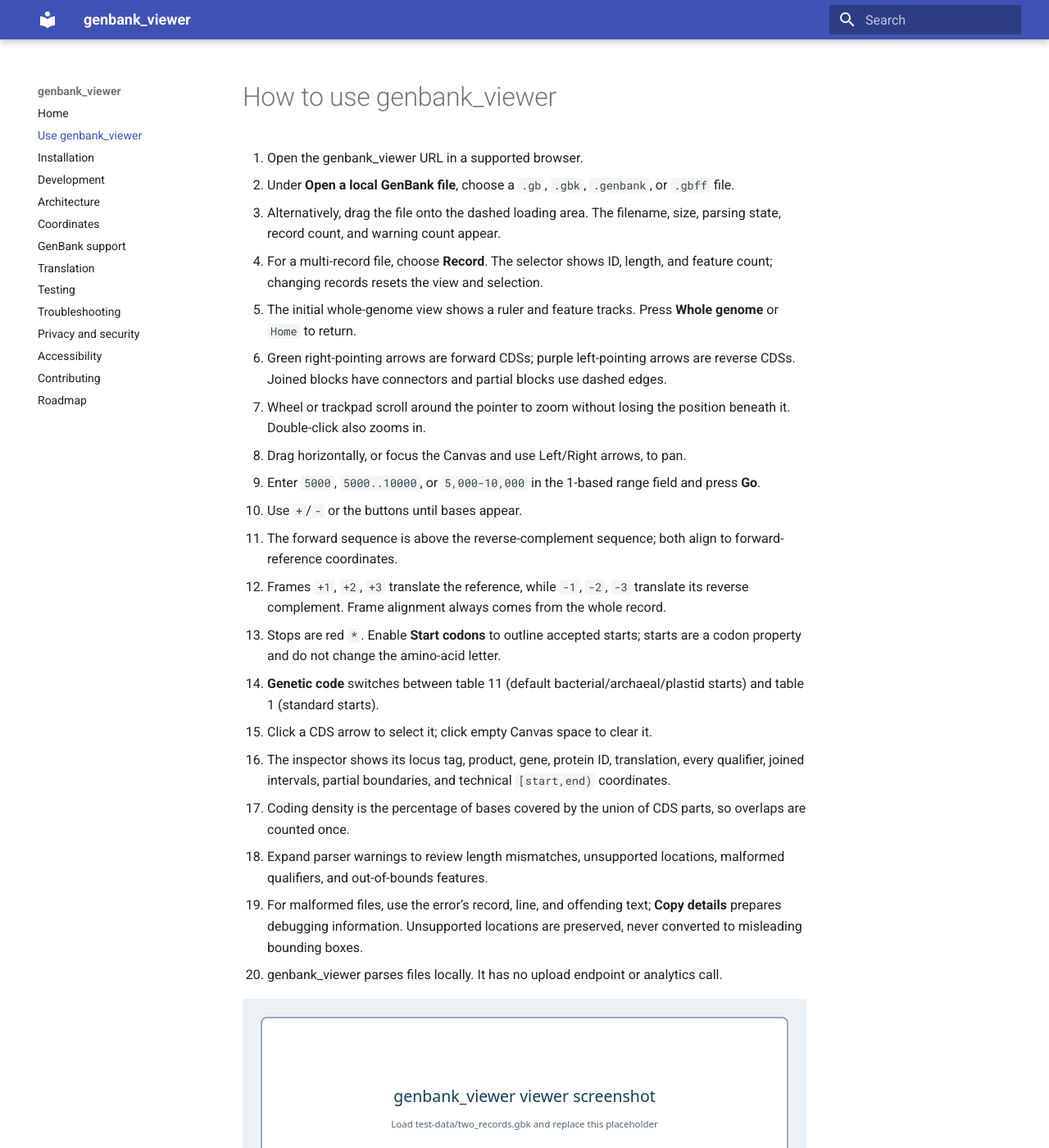
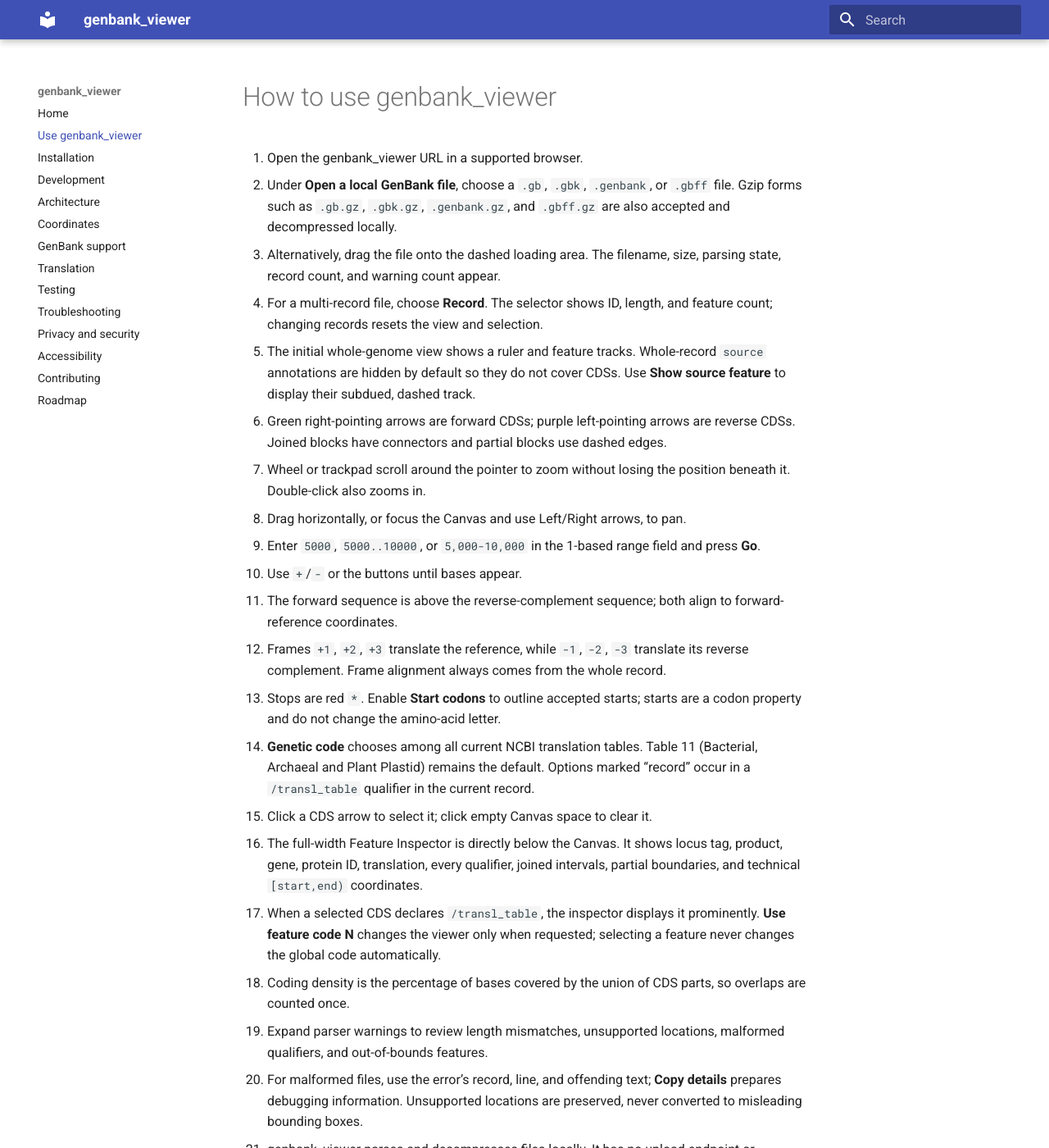
Before and after one commit to linsalrob/genbank_viewer, an MkDocs documentation site: the page built from docs/how-to-use-genbank_viewer.md, in a window 1280 px wide and 1400 px high. Shown: the whole window at 82% size. Built offline with MkDocs 1.6.1 and Material for MkDocs 9.7.7, drawn with Linux system fonts in a browser that asks for light colours; some of the changed text lies outside the part shown.

Commit message:
docs: document viewer controls gzip and translation tables

```diff
--- a/docs/how-to-use-genbank_viewer.md
+++ b/docs/how-to-use-genbank_viewer.md
@@ -1,10 +1,10 @@
 # How to use genbank_viewer
 
 1. Open the genbank_viewer URL in a supported browser.
-2. Under **Open a local GenBank file**, choose a `.gb`, `.gbk`, `.genbank`, or `.gbff` file.
+2. Under **Open a local GenBank file**, choose a `.gb`, `.gbk`, `.genbank`, or `.gbff` file. Gzip forms such as `.gb.gz`, `.gbk.gz`, `.genbank.gz`, and `.gbff.gz` are also accepted and decompressed locally.
 3. Alternatively, drag the file onto the dashed loading area. The filename, size, parsing state, record count, and warning count appear.
 4. For a multi-record file, choose **Record**. The selector shows ID, length, and feature count; changing records resets the view and selection.
-5. The initial whole-genome view shows a ruler and feature tracks. Press **Whole genome** or `Home` to return.
+5. The initial whole-genome view shows a ruler and feature tracks. Whole-record `source` annotations are hidden by default so they do not cover CDSs. Use **Show source feature** to display their subdued, dashed track.
 6. Green right-pointing arrows are forward CDSs; purple left-pointing arrows are reverse CDSs. Joined blocks have connectors and partial blocks use dashed edges.
 7. Wheel or trackpad scroll around the pointer to zoom without losing the position beneath it. Double-click also zooms in.
 8. Drag horizontally, or focus the Canvas and use Left/Right arrows, to pan.
@@ -13,13 +13,16 @@
 11. The forward sequence is above the reverse-complement sequence; both align to forward-reference coordinates.
 12. Frames `+1`, `+2`, `+3` translate the reference, while `-1`, `-2`, `-3` translate its reverse complement. Frame alignment always comes from the whole record.
 13. Stops are red `*`. Enable **Start codons** to outline accepted starts; starts are a codon property and do not change the amino-acid letter.
-14. **Genetic code** switches between table 11 (default bacterial/archaeal/plastid starts) and table 1 (standard starts).
+14. **Genetic code** chooses among all current NCBI translation tables. Table 11 (Bacterial, Archaeal and Plant Plastid) remains the default. Options marked “record” occur in a `/transl_table` qualifier in the current record.
 15. Click a CDS arrow to select it; click empty Canvas space to clear it.
-16. The inspector shows its locus tag, product, gene, protein ID, translation, every qualifier, joined intervals, partial boundaries, and technical `[start,end)` coordinates.
-17. Coding density is the percentage of bases covered by the union of CDS parts, so overlaps are counted once.
-18. Expand parser warnings to review length mismatches, unsupported locations, malformed qualifiers, and out-of-bounds features.
-19. For malformed files, use the error’s record, line, and offending text; **Copy details** prepares debugging information. Unsupported locations are preserved, never converted to misleading bounding boxes.
-20. genbank_viewer parses files locally. It has no upload endpoint or analytics call.
+16. The full-width Feature Inspector is directly below the Canvas. It shows locus tag, product, gene, protein ID, translation, every qualifier, joined intervals, partial boundaries, and technical `[start,end)` coordinates.
+17. When a selected CDS declares `/transl_table`, the inspector displays it prominently. **Use feature code N** changes the viewer only when requested; selecting a feature never changes the global code automatically.
+18. Coding density is the percentage of bases covered by the union of CDS parts, so overlaps are counted once.
+19. Expand parser warnings to review length mismatches, unsupported locations, malformed qualifiers, and out-of-bounds features.
+20. For malformed files, use the error’s record, line, and offending text; **Copy details** prepares debugging information. Unsupported locations are preserved, never converted to misleading bounding boxes.
+21. genbank_viewer parses and decompresses files locally. It has no upload endpoint or analytics call.
+
+Alternative nuclear tables 27, 28, and 31 include codons whose stop-versus-amino-acid meaning can depend on biological context. The viewer follows NCBI's conventional table row for bare-codon display; it does not model organism-specific termination context.
 
 ![Whole-genome screenshot placeholder](assets/genbank-viewer-placeholder.svg)
 
```
Also changed, not shown: README.md (+3 -3 lines), docs/genbank-support.md (+4 -0 lines), docs/privacy-and-security.md (+1 -1 lines), docs/testing.md (+8 -1 lines), docs/translation.md (+15 -2 lines), docs/troubleshooting.md (+5 -1 lines), docs/assets/viewer-layout-gzip.png (added), docs/assets/viewer-source-visible.png (added).
